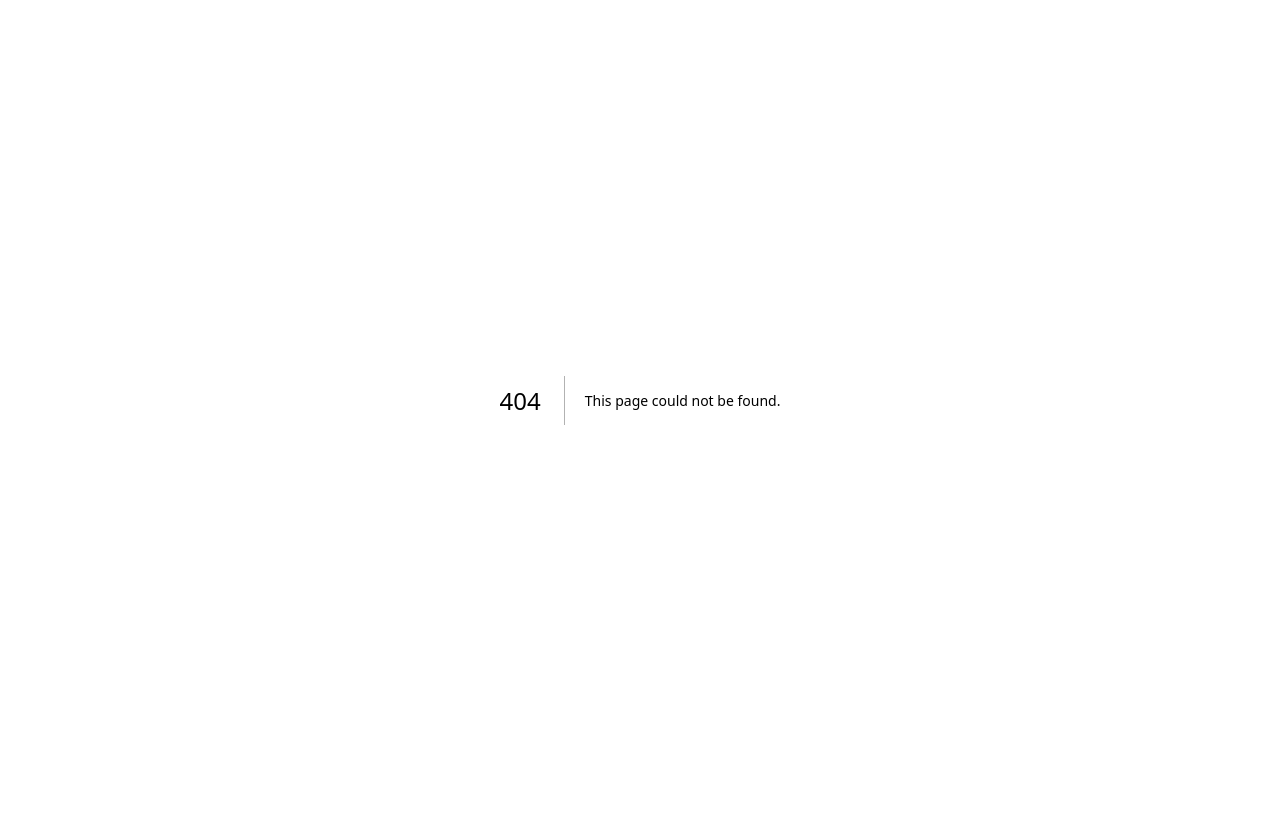
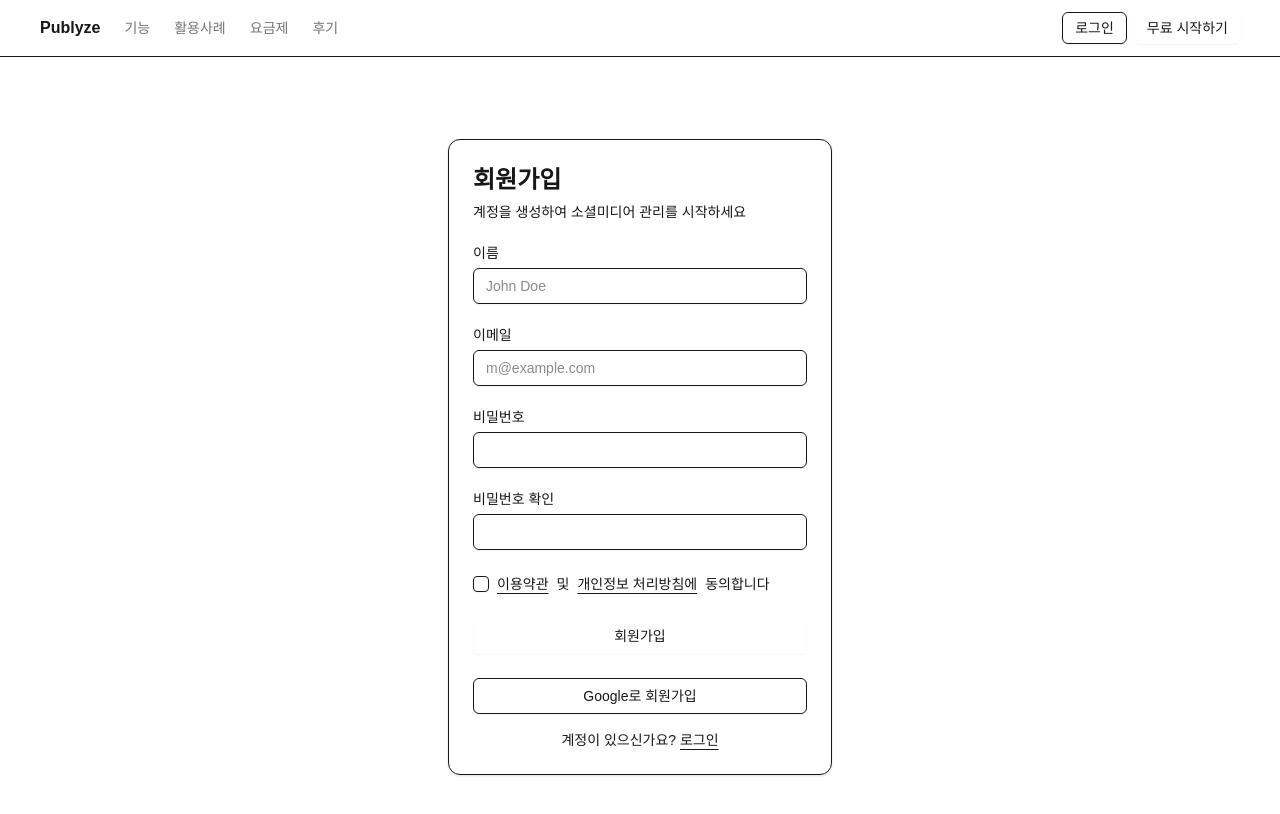
Before and after one commit to feelslikemmmm/Publyze, a Next.js app: page /signup in a window 1280 px wide. Before the commit this address had no page. Shown: the top 814 px of the page. Built offline with nearby package versions, Linux system fonts and the light colour scheme.

Commit message:
feat(low): signup page

```diff
--- /dev/null
+++ b/src/app/signup/page.tsx
@@ -0,0 +1,18 @@
+import { Header } from '@/components/header';
+import { SignupForm } from '@/components/signup-form';
+import React from 'react';
+
+const SignUpPage = () => {
+  return (
+    <div className="flex flex-col">
+      <Header />
+      <div className="flex min-h-svh w-full items-center justify-center p-6 md:p-10">
+        <div className="w-full max-w-sm">
+          <SignupForm />
+        </div>
+      </div>
+    </div>
+  );
+};
+
+export default SignUpPage;
--- /dev/null
+++ b/src/components/signup-form.tsx
@@ -0,0 +1,83 @@
+import type React from 'react';
+import { cn } from '@/lib/utils';
+import { Button } from '@/components/ui/button';
+import {
+  Card,
+  CardContent,
+  CardDescription,
+  CardHeader,
+  CardTitle,
+} from '@/components/ui/card';
+import { Input } from '@/components/ui/input';
+import { Label } from '@/components/ui/label';
+import { Checkbox } from '@/components/ui/checkbox';
+
+export function SignupForm({
+  className,
+  ...props
+}: React.ComponentPropsWithoutRef<'div'>) {
+  return (
+    <div className={cn('flex flex-col gap-6', className)} {...props}>
+      <Card>
+        <CardHeader>
+          <CardTitle className="text-2xl">회원가입</CardTitle>
+          <CardDescription>
+            계정을 생성하여 소셜미디어 관리를 시작하세요
+          </CardDescription>
+        </CardHeader>
+        <CardContent>
+          <form>
+            <div className="flex flex-col gap-6">
+              <div className="grid gap-2">
+                <Label htmlFor="name">이름</Label>
+                <Input id="name" type="text" placeholder="John Doe" required />
+              </div>
+              <div className="grid gap-2">
+                <Label htmlFor="email">이메일</Label>
+                <Input
+                  id="email"
+                  type="email"
+                  placeholder="m@example.com"
+                  required
+                />
+              </div>
+              <div className="grid gap-2">
+                <Label htmlFor="password">비밀번호</Label>
+                <Input id="password" type="password" required />
+              </div>
+              <div className="grid gap-2">
+                <Label htmlFor="confirm-password">비밀번호 확인</Label>
+                <Input id="confirm-password" type="password" required />
+              </div>
+              <div className="flex items-center space-x-2">
+                <Checkbox id="terms" />
+                <Label htmlFor="terms" className="text-sm">
+                  <a href="#" className="underline underline-offset-4">
+                    이용약관
+                  </a>
+                  및
+                  <a href="#" className="underline underline-offset-4">
+                    개인정보 처리방침에
+                  </a>
+                  동의합니다
+                </Label>
+              </div>
+              <Button type="submit" className="w-full">
+                회원가입
+              </Button>
+              <Button variant="outline" className="w-full">
+                Google로 회원가입
+              </Button>
+            </div>
+            <div className="mt-4 text-center text-sm">
+              계정이 있으신가요?{' '}
+              <a href="/login" className="underline underline-offset-4">
+                로그인
+              </a>
+            </div>
+          </form>
+        </CardContent>
+      </Card>
+    </div>
+  );
+}
```
